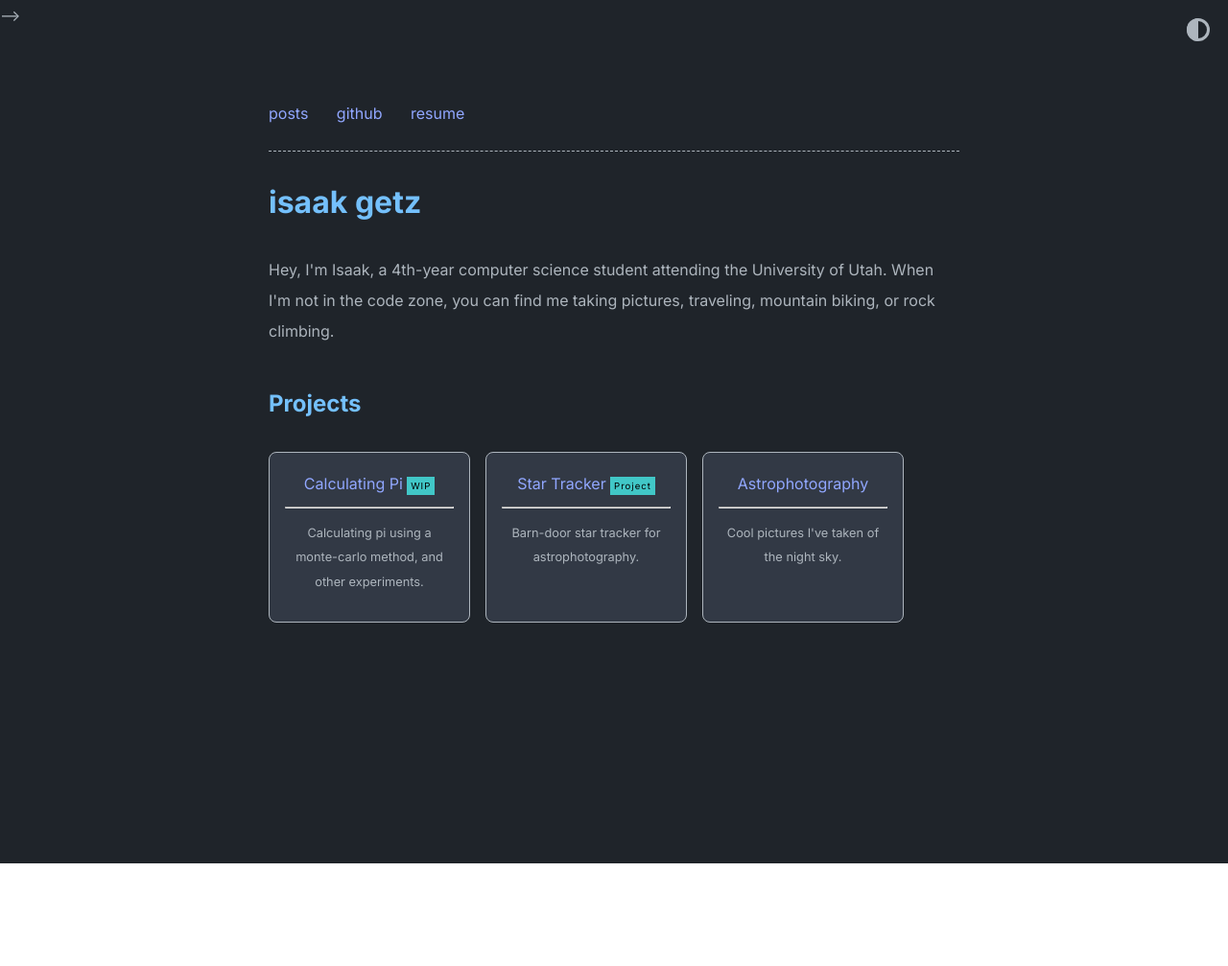
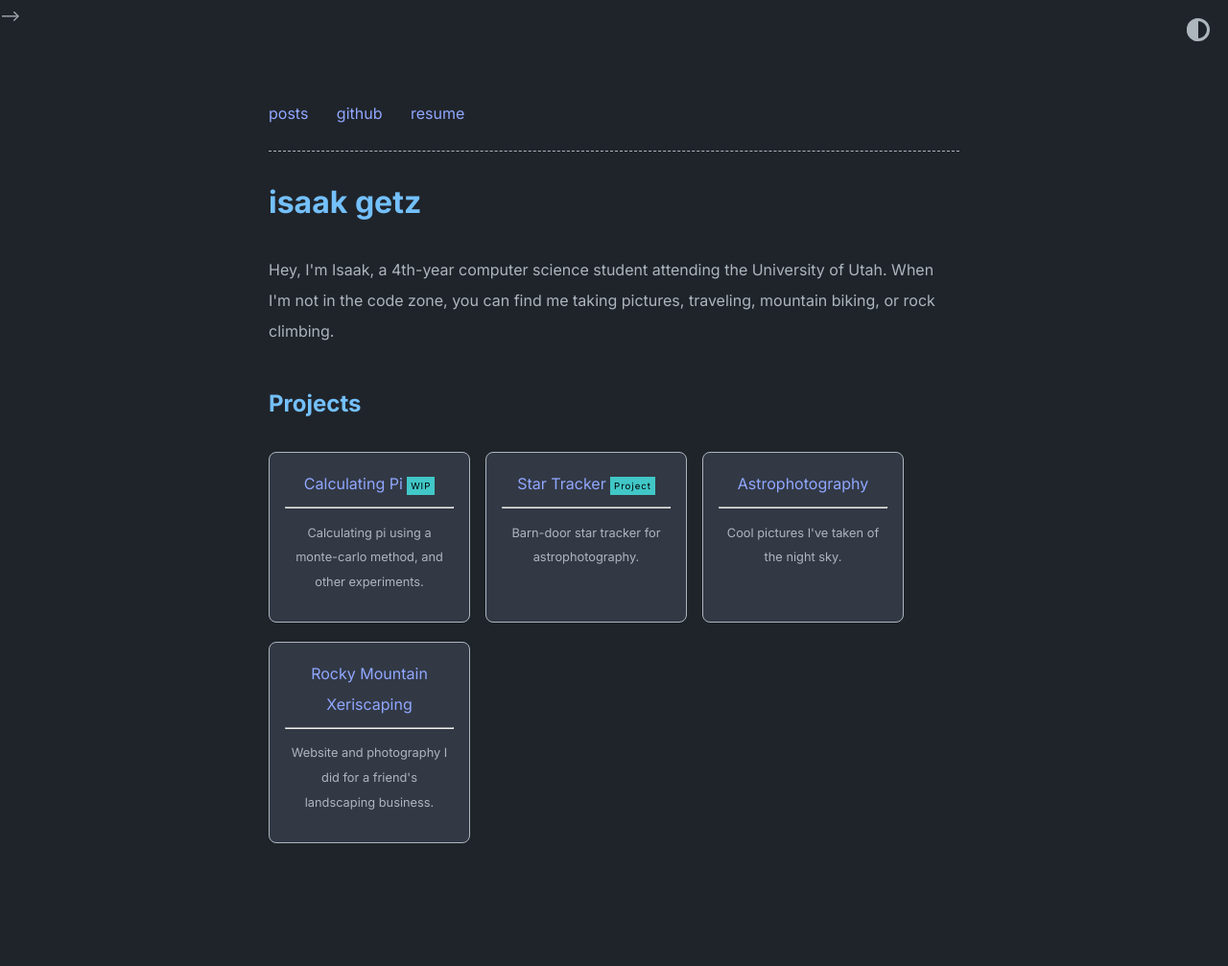
Before and after one commit to ike091/ike091.github.io, a Jekyll site: the page built from index.md, in a window 1280 px wide. Shown: the whole page at 96% size. Built offline with Jekyll 4.4.1, drawn with Linux system fonts in a browser that asks for light colours; before the commit the page ends 900 px from its top, so only the background shows below that.

Commit message:
Add rms website

```diff
--- a/_data/home.yml
+++ b/_data/home.yml
@@ -25,6 +25,10 @@ project_entries:
   - title: Astrophotography
     url: astrophotography
     desc: Cool pictures I've taken of the night sky.
+
+  - title: Rocky Mountain Xeriscaping
+    url: https://rockymountainxeriscaping.com
+    desc: Website and photography I did for a friend's landscaping business.
 
 
 old_project_entries:
```
